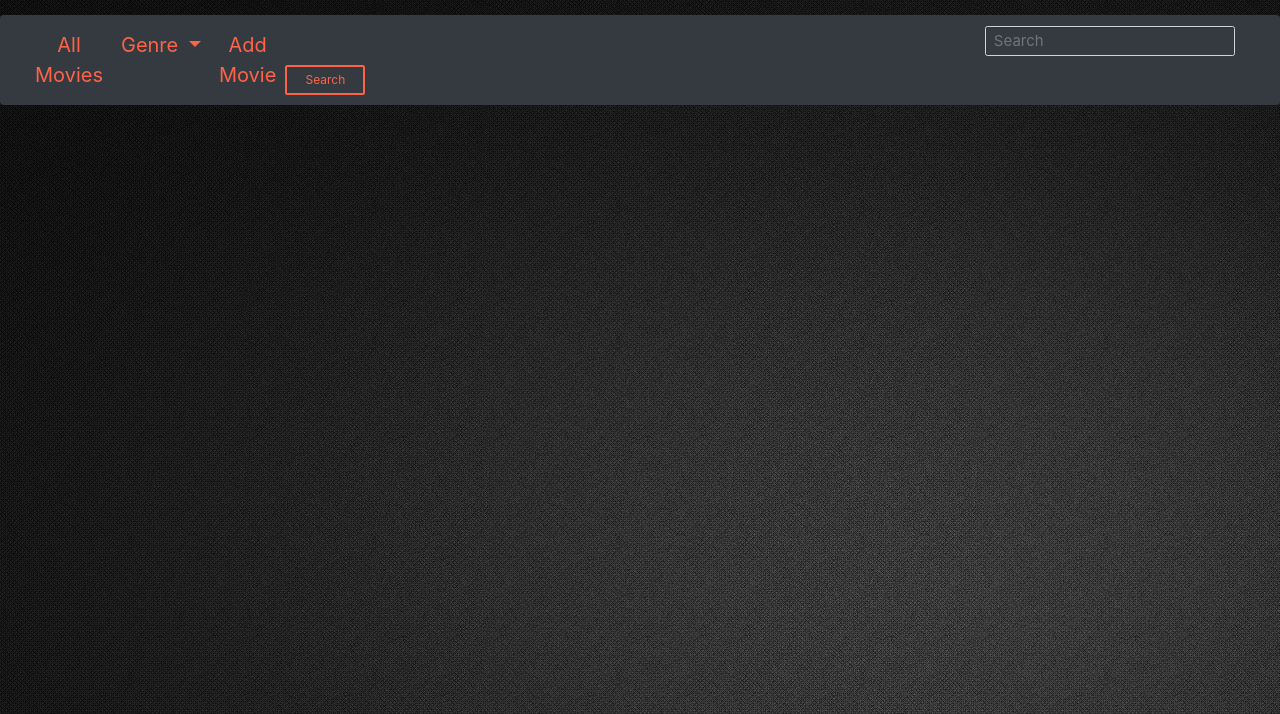
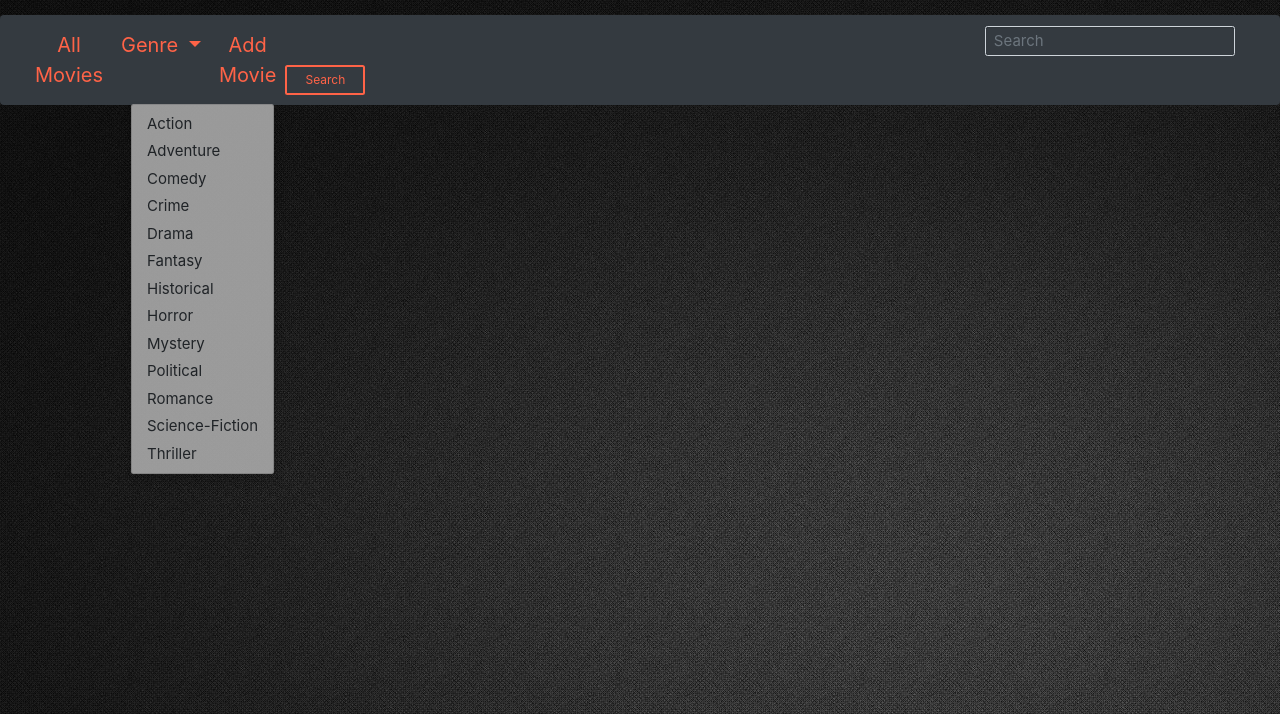
Before and after one commit to jesdin/Movie-Review-System, a PHP site: page /Movie-Review-System/pages/navigationBar.php in a window 1280 px wide, after a click on "Genre"; the page is wider, and only the part inside the window is pictured. Shown: the top 714 px of that part. Run offline with PHP 8.4, Linux system fonts and the light colour scheme.

Commit message:
background-images, genre-dropbox

```diff
--- a/index.php
+++ b/index.php
@@ -15,7 +15,7 @@ else{
     <head>
         <title>Log In</title>
         <link rel="stylesheet" href="css\index.css">
-        <script>
+        <script src="pages\loginpage.js">
             window.onload = function() {
                 var error = get('error')
                 if(error){
@@ -33,9 +33,10 @@ else{
                 else
                     return false;
             }
+
         </script>
     </head>
-    <body background="images\background.jpg">
+    <body background="images\aveng.jpg">
     <div class=div>
         <form class=form method="POST" action="pages/login.php">
             <p class=p1>SIGN IN</p>
--- a/pages/navigationBar.php
+++ b/pages/navigationBar.php
@@ -101,14 +101,26 @@
         /* border-radius: 50px; */
     }
 
+    .dropdown-menu{
+        background: rgb(169,169,169);
+        margin-left: 130px;
+        margin-top: 0px;
+        opacity: 0.9;
+        font-size: 15px;
+    }
+
+    .dropdown-item:hover{
+        background: tomato;
+        color: antiquewhite;
+
+    }
+
     </style>
 
 
     </head>
 
     <body background="../images/background.jpg">
-    <!-- <nav class=bg-custom> -->
-    <!-- <nav class="navbar navbar-expand-lg navbar-light bg-light" style="background-color:rgba(0, 0, 0, 0.3)"> -->
     <br>
     <nav class="navbar navbar-expand-sm bg-dark navbar-dark">
     <!-- <a class="navbar-brand" href="#">Navbar</a> -->
@@ -121,6 +133,20 @@
         <a class="nav-link dropdown-toggle" href="#" id="navbarDropdown" role="button" data-toggle="dropdown" aria-haspopup="true" aria-expanded="false">
                 Genre
         </a>
+        <div class="dropdown-menu" aria-labelledby="navbarDropdown">
+            <?php
+                $mGenre = array('Action', 'Adventure', 'Comedy', 'Crime', 'Drama', 'Fantasy', 'Historical', 'Horror', 'Mystery', 'Political', 'Romance', 'Science-Fiction', 'Thriller');
+                foreach ($mGenre as $genre){
+                echo    '<a class="dropdown-item" href="#">'.$genre.'</a>';
+                }
+            ?>
+        <!-- <a class="dropdown-item" href="#">Action</a>
+        <a class="dropdown-item" href="#">Adventure</a>
+        <a class="dropdown-item" href="#">Action</a>
+        <a class="dropdown-item" href="#">Action</a> -->
+        </div>
+
+
         <button class="nav-item nav-link" href="http://localhost/Movie-Review-System/pages/AddMovie.php" id="addMovie">Add Movie</button>
 
         <form class="form-inline my-2 my-lg-0">
--- a/pages/registrationform.php
+++ b/pages/registrationform.php
@@ -4,7 +4,7 @@
         <title>Register</title>
         <link rel="stylesheet" href="..\css\registrationform.css">
         <!-- <script src="http://ajax.googleapis.com/ajax/libs/jquery/1.11.2/jquery.min.js"></script> -->
-        <script>
+        <script src="pages\loginpage.js">
             window.onload = function() {
                 var error = get('error')
                 if(error){
@@ -54,7 +54,7 @@
         </script>
 
     </head>
-    <body background="..\images\background.jpg">
+    <body background="images\aqua.jpg">
         <div class=div>
             <form class=form method="POST" action="register.php">
                 <p class=p1>REGISTER</p>
```
Also changed, not shown: pages/loginpage.js (+5 -5 lines).
